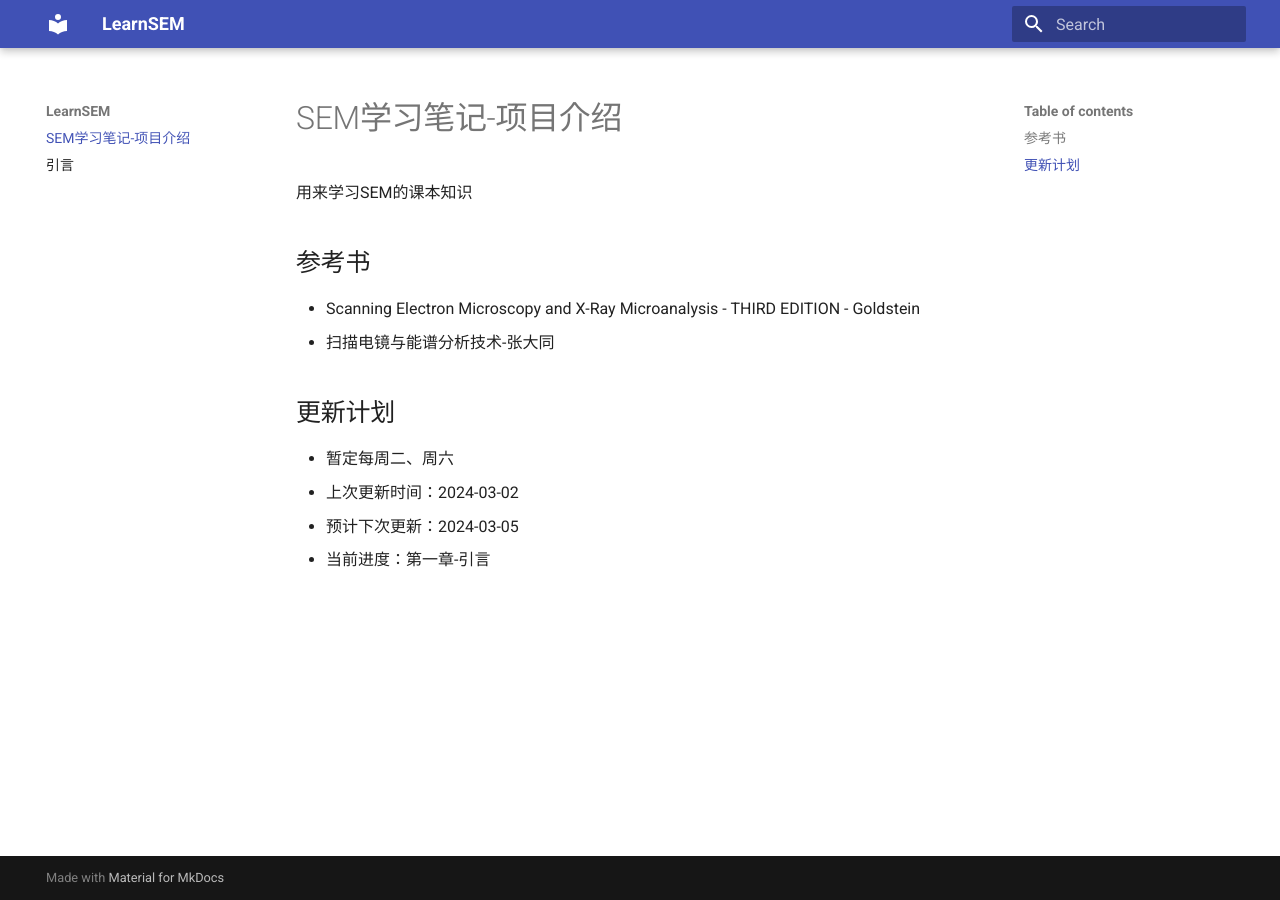
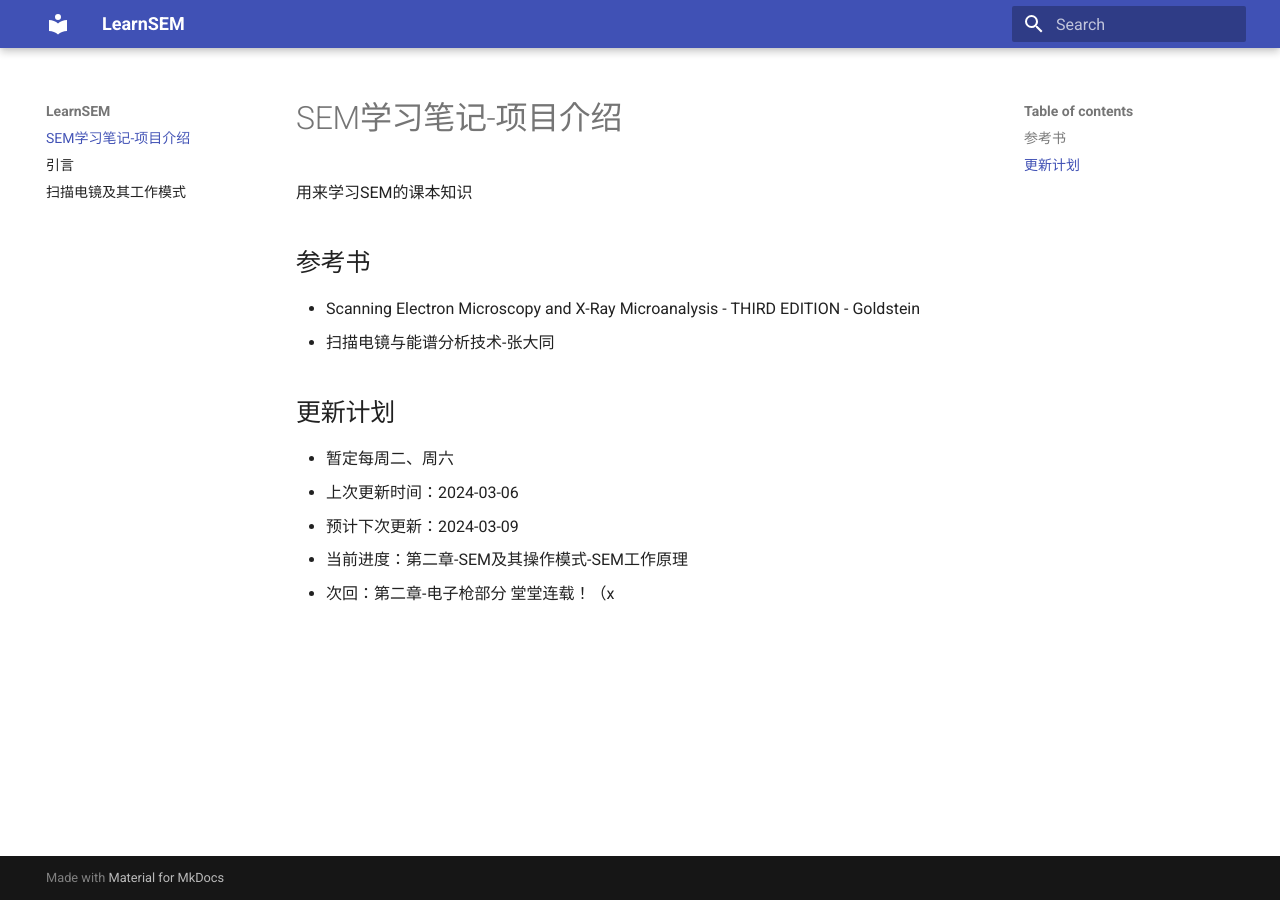
Before and after one commit to LearnTEM/LearnSEM, an MkDocs documentation site: the page built from docs/index.md, in a window 1280 px wide. Built offline with MkDocs 1.6.1 and Material for MkDocs 9.7.7, drawn with Linux system fonts in a browser that asks for light colours; some of the changed lines change nothing that is shown.

Commit message:
Update: 第二章第一节

```diff
--- /dev/null
+++ b/docs/2-SEM-and-its-modes-of-operation.md
@@ -0,0 +1,94 @@
+# 扫描电镜及其工作模式
+
+## SEM工作原理
+
+### 各部件功能
+
+![image-20240306155303686](2-SEM-and-its-modes-of-operation-img/image-20240306155303686.png)
+
+- 镜筒electron column
+
+  - Electron Gun电子枪
+
+    - Filament灯丝
+  - Scan Coil扫描线圈
+  - Electron Lenses电磁透镜
+  - Specimen Stage样品台
+  - Electron Detector探测器
+- 控制台control console
+
+  - 控制按钮
+  - 显示器
+  - 相机
+
+#### 产生小电子束
+
+电子枪产生电子，加速到0.1~30keV。电磁透镜将束斑会聚到10 nm内的小尺寸。电子束最终作用到样品表面1微米深度内，产生信号。
+
+#### 偏转放大控制系统
+
+扫描图像由一个个点构成，系统通过偏转线圈操控电子束在样品表面逐行扫描，与显示器CRT上的扫描同步。放大倍数为二者扫描步长之比，需要增大放大倍数时只需降低偏转线圈电流即可。
+
+![image-20240306165011622](2-SEM-and-its-modes-of-operation-img/image-20240306165011622.png)
+
+> 偏转控制系统。扫描生成器生成扫描的栅格，分别交给扫描线圈及显示器CRT。放大系统控制偏转线圈电流以控制放大倍数；探测器产生的信号经放大后交给CRT电子枪，控制发射强度。
+>
+> （这东西现在应该已经被数字化了吧）
+
+![image-20240306165354524](2-SEM-and-its-modes-of-operation-img/image-20240306165354524.png)
+
+> 扫描线圈的工作原理：第一组偏转线圈令电子束偏离光轴，第二组再令电子束偏回来，与光轴重新相交的点称为中轴点(pivot point)。实际的放大倍数还与样品到中轴点的工作距离W有关，现代电镜可以实现自动校正放大倍数。
+
+#### 探测器收集信号
+
+电子束作用到样品上会产生各种各样的信号，信号强度与扫描点位相关联即可得到图像。最常用的信号是secondary electron二次电子SE和backscattered electron背散射电子BSE。标准Everhart-Thornley（E-T）探测器两种信号都能收集。
+
+在探测器前的收集屏上施加正偏压可以同时收集到SE和BSE，施加负偏压则可以收集到纯BSE信号，这是由于SE的能量较低，会被挡出。电子由闪烁计数器或光电倍增管转成电信号，传给下一级系统。
+
+#### 相机与计算机系统
+
+（都什么年代了，还在用传统SEM）
+
+#### 操作控制
+
+- 控制电子枪的加速电压和电流强度
+- 控制聚光镜，决定电子束的强度和最小束斑尺寸
+- 控制物镜在样品上对焦
+- 调整图像的衬度、亮度
+
+### SEM成像模式
+
+SEM提供多种成像模式，以适应不同信息。主要的四个参数：
+
+- 束斑尺寸 $d_p$：对应分辨率模式resolution mode
+- 束斑电流 $i_p$：对应高电流模式high-current mode
+- 束斑会聚角 $\alpha_p$：对应焦深模式depth-of-focus mode
+- 加速电压 $V_0$：对应低压模式low-voltage mode
+
+<img src="2-SEM-and-its-modes-of-operation-img/image-20240306172525431.png" alt="image-20240306172525431" style="zoom:50%;" />
+
+#### 分辨率模式
+
+束斑尺寸需要足够小以确保高分辨率，为获得足够的衬度，需要相应增大电流。为获得样品表面细节，束斑尺寸应与其尺度相当。分辨率模式只在高倍下（10000x以上）有意义。
+
+#### 高电流模式
+
+受噪声影响，样品的某些特征有时即便采用小束斑也无法得到良好衬度，此时增大电流以获得更高信号强度，从而获得更好的衬度。
+
+另外，当需要收集X射线信号时，往往也需要增大电流以提高X射线信号强度。
+
+#### 焦深模式
+
+会聚角越小，焦深越好。小会聚角有利于不同深度样品的观察。
+
+> 这个是景深吧，为啥写的是depth of focus
+
+#### 低电压模式
+
+低电压（< 5 kV）下，电子束与样品作用的范围基本限于近表面区域。因此低电压图像能获得更多的表面细节，相比之下高电压（15-30 kV）图像包含了样品内部信息
+
+### 为什么需要了解电子光学
+
+> 不如说是：为什么需要了解以上几种模式的优点，难道我们不能直接把电镜设置成同时具备以上所有优点吗？
+
+以上参数的设置有些是互斥的。例如：小束斑和小会聚角不可避免地会降低电流；低电压下，束斑尺寸增大，电流也会降低。因此，我们需要了解各项参数、模式的意义及其对应的使用条件，从而灵活选择操作模式，获得更好的电镜照片。
--- a/docs/index.md
+++ b/docs/index.md
@@ -10,6 +10,7 @@
 ## 更新计划
 
 - 暂定每周二、周六
-- 上次更新时间：2024-03-02
-- 预计下次更新：2024-03-05
-- 当前进度：第一章-引言
+- 上次更新时间：2024-03-06
+- 预计下次更新：2024-03-09
+- 当前进度：第二章-SEM及其操作模式-SEM工作原理
+- 次回：第二章-电子枪部分 堂堂连载！（x
```
Also changed, not shown: docs/2-SEM-and-its-modes-of-operation-img/image-20240306155303686.png (added), docs/2-SEM-and-its-modes-of-operation-img/image-20240306165011622.png (added), docs/2-SEM-and-its-modes-of-operation-img/image-20240306165354524.png (added), docs/2-SEM-and-its-modes-of-operation-img/image-20240306172525431.png (added).
